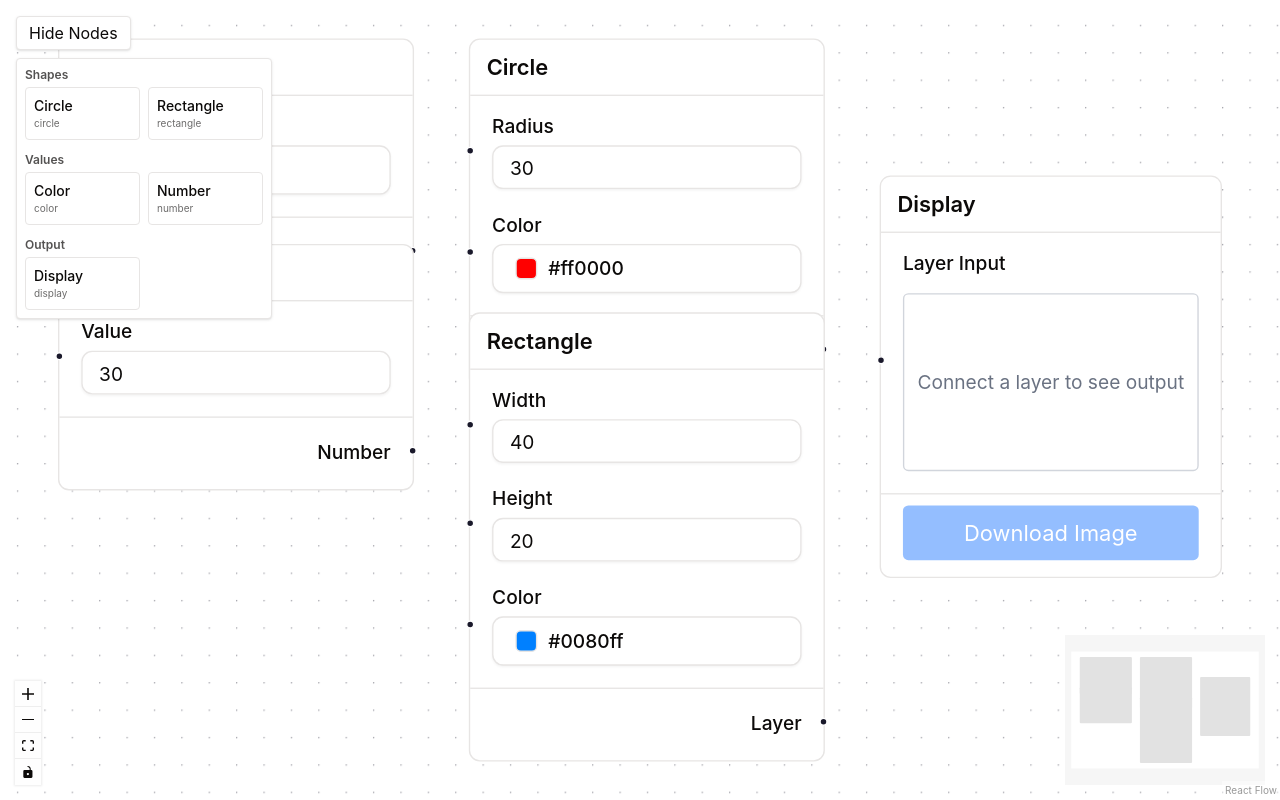
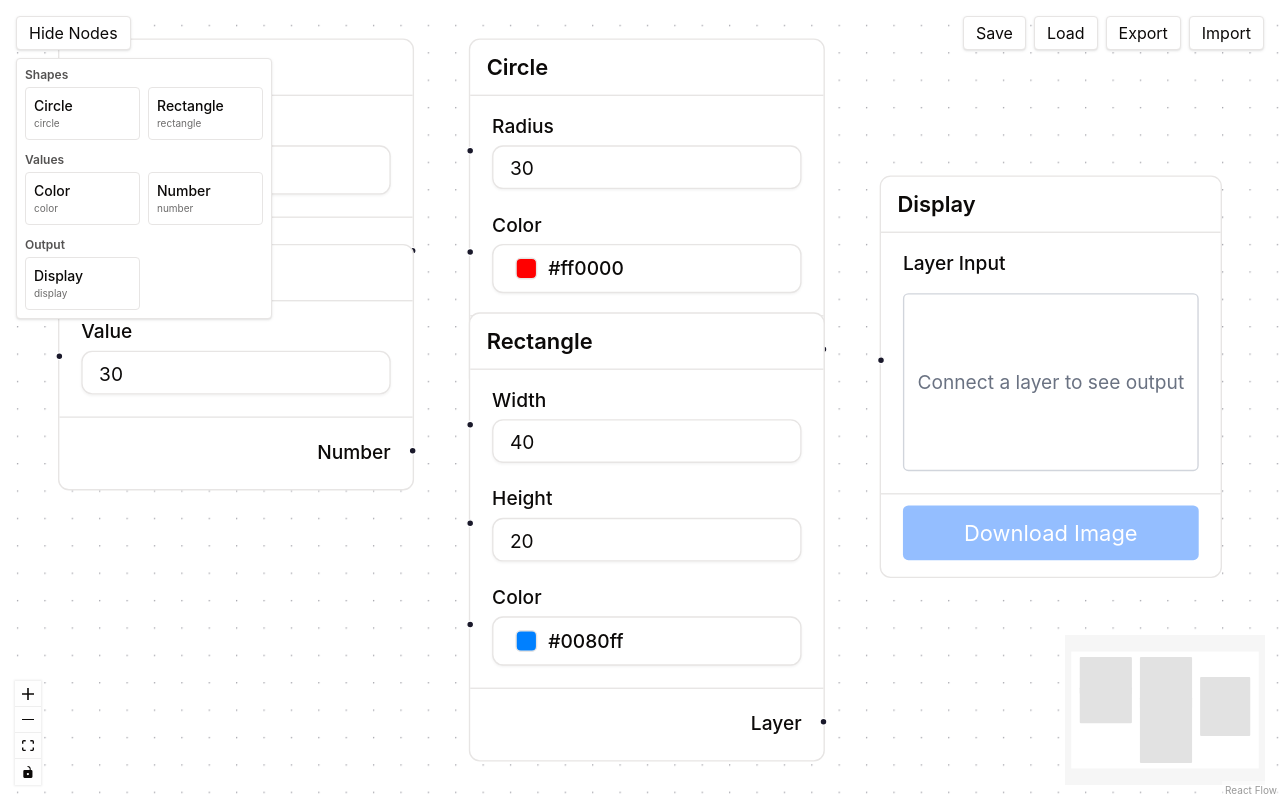
Before and after one commit to KhoDis/pi-gen, a React (Vite) app: page / in a window 1280 px wide. Built offline with nearby package versions, Linux system fonts and the light colour scheme; the HTML template or start-up script is replaced by a standard one.

Commit message:
feat: add save and load

```diff
--- a/src/App.tsx
+++ b/src/App.tsx
@@ -27,6 +27,7 @@ import { NodeParams } from "./core/types/nodes";
 import { nodeRegistry } from "./core/registry/NodeRegistry";
 import AutoNodeComponent from "./components/AutoNodeComponent";
 import NodePalette from "./components/NodePalette";
+import GraphActions from "./components/GraphActions";
 
 // Define node types for ReactFlow
 // Build nodeTypes map from registry, falling back to AutoNodeComponent
@@ -294,6 +295,7 @@ export default function App() {
         <MiniMap />
         <Controls />
         <NodePalette />
+        <GraphActions />
       </ReactFlow>
     </div>
   );
--- /dev/null
+++ b/src/components/GraphActions.tsx
@@ -0,0 +1,94 @@
+import React from "react";
+import { useGraphStore } from "@/core/store/graphStore";
+
+const STORAGE_KEY = "pi-gen-graph";
+
+export const GraphActions: React.FC = () => {
+  const nodes = useGraphStore((s) => s.nodes);
+  const edges = useGraphStore((s) => s.edges);
+  const setState = useGraphStore.setState;
+
+  const saveToLocal = () => {
+    const data = JSON.stringify({ nodes, edges });
+    localStorage.setItem(STORAGE_KEY, data);
+  };
+
+  const loadFromLocal = () => {
+    const raw = localStorage.getItem(STORAGE_KEY);
+    if (!raw) return;
+    try {
+      const parsed = JSON.parse(raw);
+      if (
+        parsed &&
+        Array.isArray(parsed.nodes) &&
+        Array.isArray(parsed.edges)
+      ) {
+        setState({ nodes: parsed.nodes, edges: parsed.edges });
+      }
+    } catch {}
+  };
+
+  const exportJson = () => {
+    const data = JSON.stringify({ nodes, edges }, null, 2);
+    const blob = new Blob([data], { type: "application/json" });
+    const url = URL.createObjectURL(blob);
+    const a = document.createElement("a");
+    a.href = url;
+    a.download = "pi-gen-graph.json";
+    a.click();
+    URL.revokeObjectURL(url);
+  };
+
+  const importJson = async () => {
+    const input = document.createElement("input");
+    input.type = "file";
+    input.accept = "application/json";
+    input.onchange = async () => {
+      const file = input.files?.[0];
+      if (!file) return;
+      const text = await file.text();
+      try {
+        const parsed = JSON.parse(text);
+        if (
+          parsed &&
+          Array.isArray(parsed.nodes) &&
+          Array.isArray(parsed.edges)
+        ) {
+          setState({ nodes: parsed.nodes, edges: parsed.edges });
+        }
+      } catch {}
+    };
+    input.click();
+  };
+
+  return (
+    <div className="absolute top-4 right-4 z-10 flex gap-2">
+      <button
+        className="px-3 py-1 rounded border bg-card text-card-foreground shadow"
+        onClick={saveToLocal}
+      >
+        Save
+      </button>
+      <button
+        className="px-3 py-1 rounded border bg-card text-card-foreground shadow"
+        onClick={loadFromLocal}
+      >
+        Load
+      </button>
+      <button
+        className="px-3 py-1 rounded border bg-card text-card-foreground shadow"
+        onClick={exportJson}
+      >
+        Export
+      </button>
+      <button
+        className="px-3 py-1 rounded border bg-card text-card-foreground shadow"
+        onClick={importJson}
+      >
+        Import
+      </button>
+    </div>
+  );
+};
+
+export default GraphActions;
```
